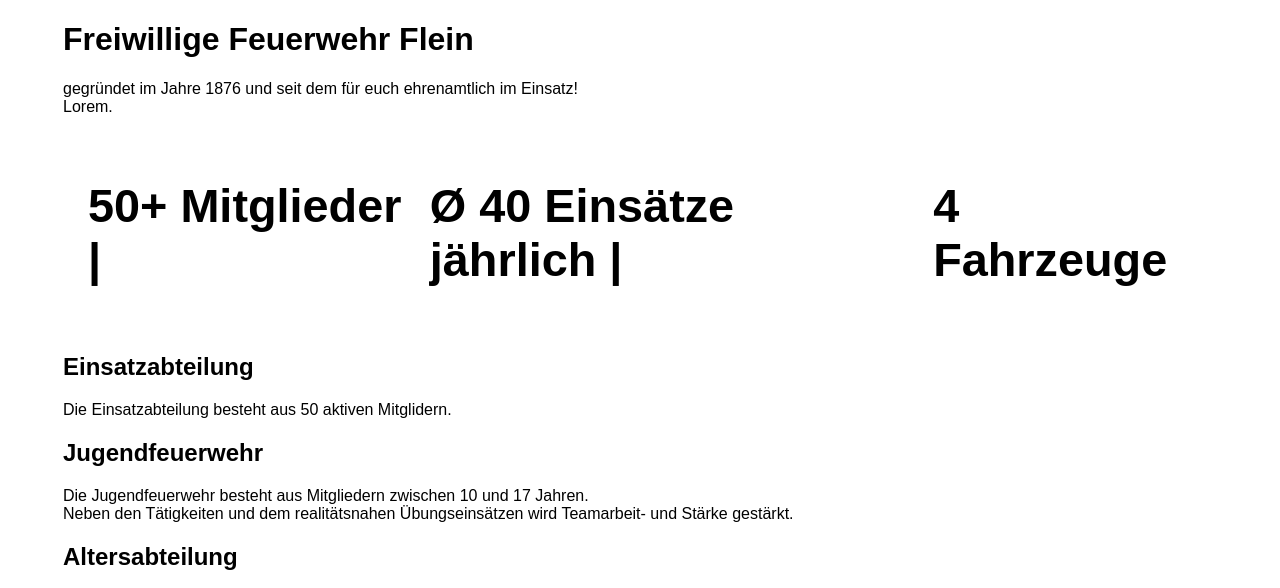
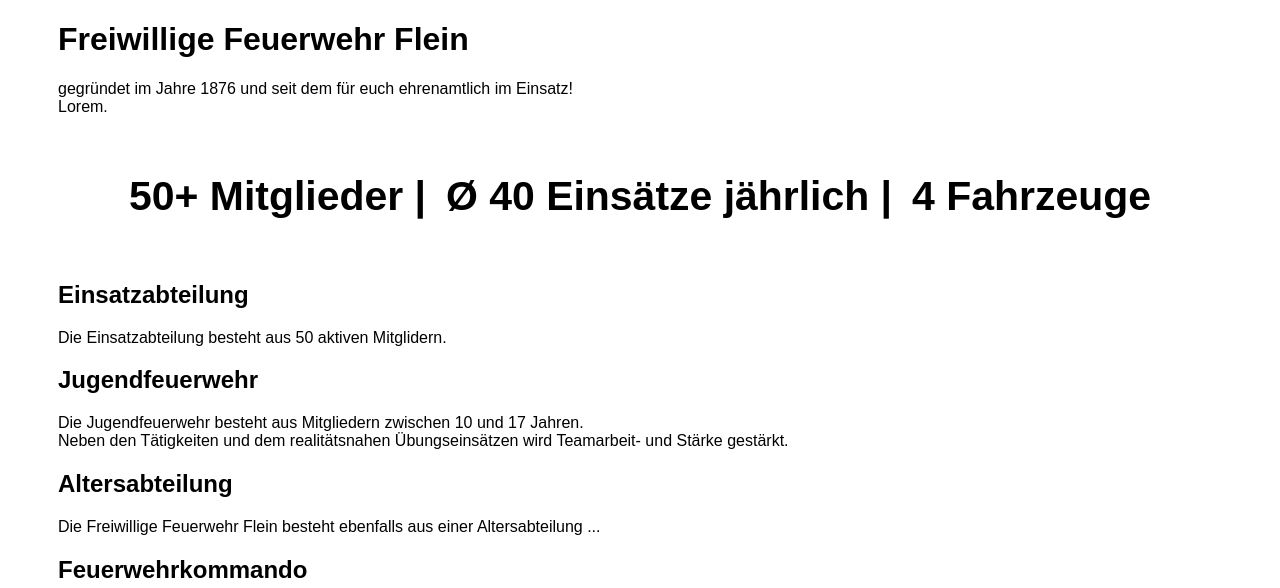
Before and after one commit to DevG32/feuerwehr-flein, a plain HTML site: page index.html in a window 1280 px wide. Shown: the top 588 px of the page. Drawn offline with Linux system fonts and the light colour scheme.

Commit message:
Update index.html

```diff
--- a/index.html
+++ b/index.html
@@ -10,8 +10,8 @@
 }
 
 body{
-    padding-left: 55px;
-    padding-right: 55px;
+    padding-left: 50px;
+    padding-right: 50px;
 }
 .stats-section{
     display: flex;
@@ -19,9 +19,9 @@ body{
 }
 
 .wrap{
-    padding-left: 25px;
-    padding-right: 25px;
-    font-size: 40px;
+    padding-left: 20px;
+    padding-right: 20px;
+    font-size: 35px;
     display: flex;
     justify-content: center;
     gap: 20px;
```
